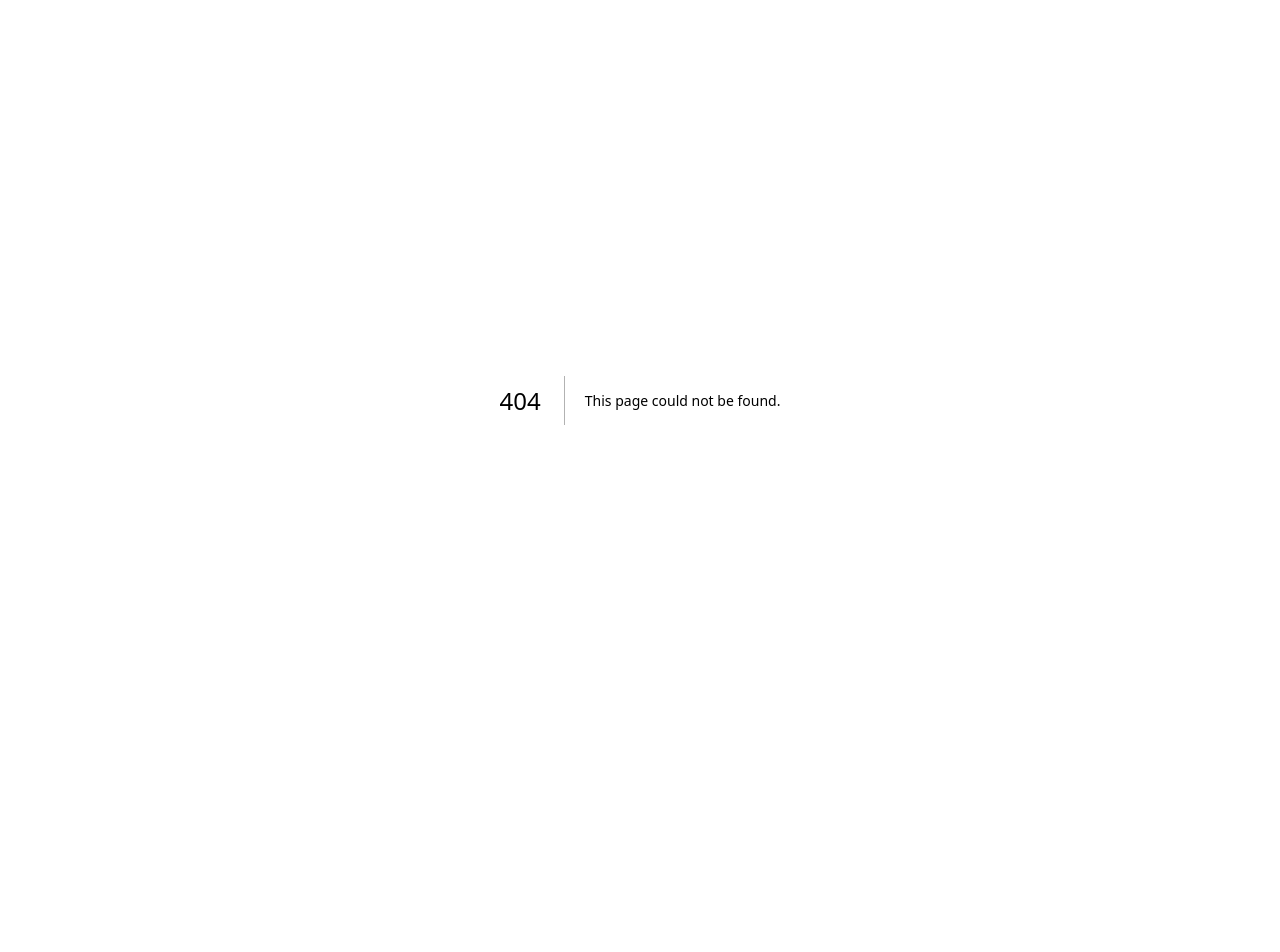
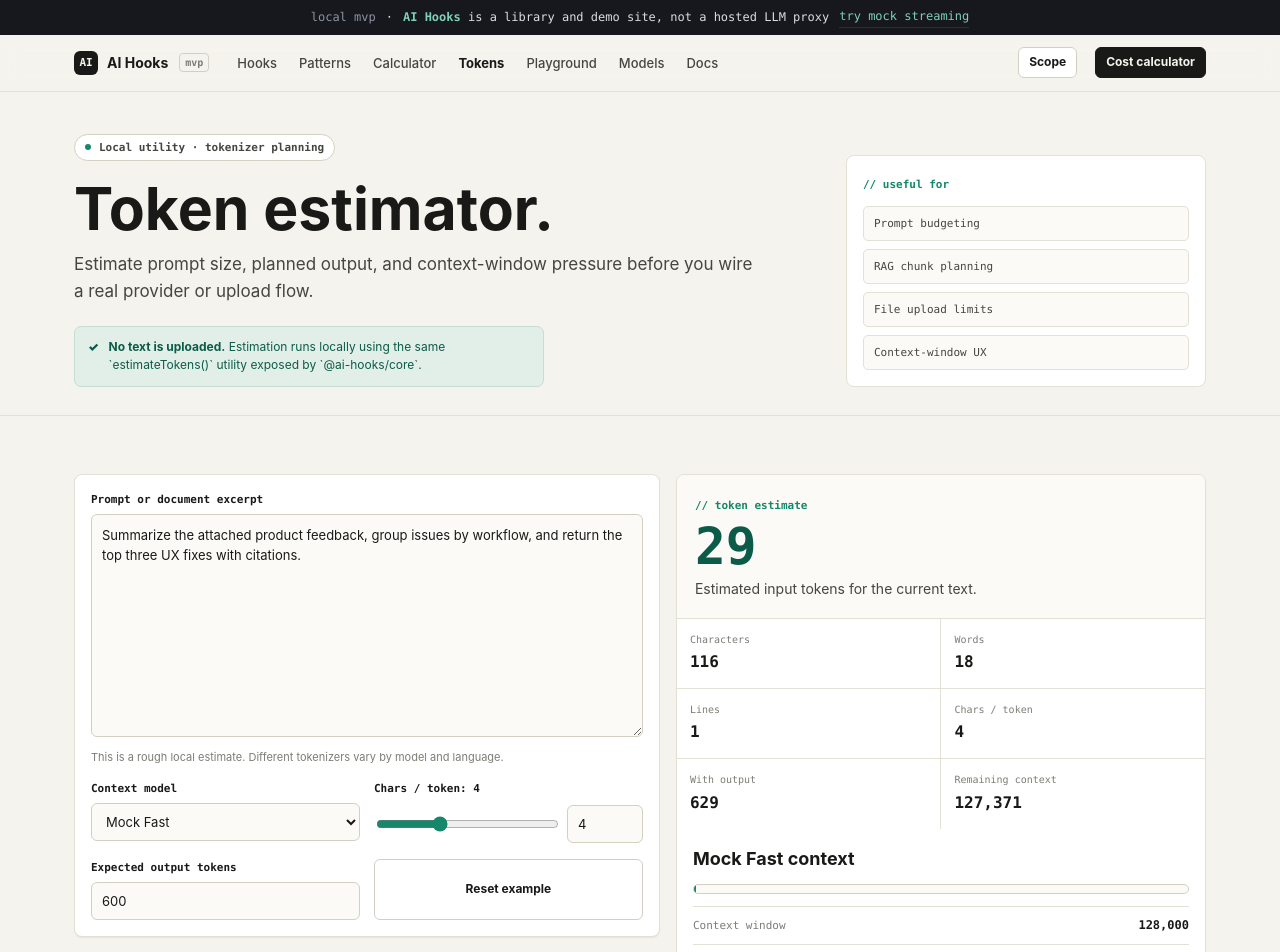
Before and after one commit to DumanTorbayev/ai-hooks, a Next.js app in the folder apps/web/: page /token-estimator in a window 1280 px wide. Before the commit this address had no page. Shown: the top 952 px of the page. Before the commit the page ends 800 px from the top, so only its background shows below. Built offline with nearby package versions, Linux system fonts and the light colour scheme.

Commit message:
feat: add token estimator

```diff
--- a/apps/web/app/globals.css
+++ b/apps/web/app/globals.css
@@ -1640,6 +1640,18 @@ footer h4 {
   padding: 0 10px;
 }
 
+.field input[type="range"] {
+  padding: 0;
+  accent-color: var(--accent);
+}
+
+.range-pair {
+  display: grid;
+  grid-template-columns: minmax(0, 1fr) 76px;
+  gap: 10px;
+  align-items: center;
+}
+
 .field textarea {
   min-height: 150px;
   resize: vertical;
@@ -1740,6 +1752,22 @@ footer h4 {
   color: var(--ink);
   font-family: var(--mono);
   font-size: 12px;
+}
+
+.context-meter {
+  overflow: hidden;
+  height: 10px;
+  margin-bottom: 12px;
+  border: 1px solid var(--line-2);
+  border-radius: 999px;
+  background: var(--surface-2);
+}
+
+.context-meter span {
+  display: block;
+  height: 100%;
+  border-radius: inherit;
+  background: var(--accent);
 }
 
 .pricing-card p {
--- /dev/null
+++ b/apps/web/app/token-estimator/page.tsx
@@ -0,0 +1,62 @@
+import type { Metadata } from "next";
+
+import { SiteFooter } from "@/components/home/site-footer";
+import { SiteHeader } from "@/components/home/site-header";
+import { TopBanner } from "@/components/home/top-banner";
+import { TokenEstimator } from "@/components/token-estimator/token-estimator";
+
+export const metadata: Metadata = {
+  title: "Token Estimator - AI Hooks",
+  description:
+    "Estimate prompt tokens, planned output tokens, and context-window usage locally without sending text to an AI provider.",
+};
+
+export default function TokenEstimatorPage() {
+  return (
+    <>
+      <TopBanner />
+      <SiteHeader active="tokens" />
+      <main>
+        <section className="utility-hero">
+          <div className="wrap utility-grid">
+            <div>
+              <div className="eyebrow">
+                <span className="dot" />
+                Local utility · tokenizer planning
+              </div>
+              <h1 className="utility-head">Token estimator.</h1>
+              <p className="utility-sub">
+                Estimate prompt size, planned output, and context-window pressure before
+                you wire a real provider or upload flow.
+              </p>
+              <div className="notice">
+                <span className="notice-icon">✓</span>
+                <p>
+                  <b>No text is uploaded.</b> Estimation runs locally using the same
+                  `estimateTokens()` utility exposed by `@ai-hooks/core`.
+                </p>
+              </div>
+            </div>
+
+            <div className="utility-summary">
+              <span className="sec-label">// useful for</span>
+              <div className="summary-list">
+                <span>Prompt budgeting</span>
+                <span>RAG chunk planning</span>
+                <span>File upload limits</span>
+                <span>Context-window UX</span>
+              </div>
+            </div>
+          </div>
+        </section>
+
+        <section className="block">
+          <div className="wrap">
+            <TokenEstimator />
+          </div>
+        </section>
+      </main>
+      <SiteFooter />
+    </>
+  );
+}
--- a/apps/web/components/home/site-footer.tsx
+++ b/apps/web/components/home/site-footer.tsx
@@ -18,6 +18,7 @@ export function SiteFooter() {
           <a href="/#hooks">Hooks</a>
           <a href="/#patterns">Patterns</a>
           <a href="/cost-calculator">Cost calculator</a>
+          <a href="/token-estimator">Token estimator</a>
           <a href="/#playground">Playground</a>
           <a href="/#models">Models</a>
         </div>
--- a/apps/web/components/home/site-header.tsx
+++ b/apps/web/components/home/site-header.tsx
@@ -1,5 +1,5 @@
 type SiteHeaderProps = {
-  active?: "home" | "cost";
+  active?: "home" | "cost" | "tokens";
 };
 
 export function SiteHeader({ active = "home" }: SiteHeaderProps) {
@@ -18,6 +18,9 @@ export function SiteHeader({ active = "home" }: SiteHeaderProps) {
           <a className={active === "cost" ? "active" : undefined} href="/cost-calculator">
             Calculator
           </a>
+          <a className={active === "tokens" ? "active" : undefined} href="/token-estimator">
+            Tokens
+          </a>
           <a href="/#playground">Playground</a>
           <a href="/#models">Models</a>
           <a href="/#docs">Docs</a>
--- /dev/null
+++ b/apps/web/components/token-estimator/token-estimator.tsx
@@ -0,0 +1,173 @@
+"use client";
+
+import { listModels } from "@ai-hooks/core/models";
+import { estimateTokens } from "@ai-hooks/core/tokens";
+import { useMemo, useState } from "react";
+
+const models = listModels();
+const sampleText =
+  "Summarize the attached product feedback, group issues by workflow, and return the top three UX fixes with citations.";
+
+export function TokenEstimator() {
+  const [text, setText] = useState(sampleText);
+  const [charsPerToken, setCharsPerToken] = useState(4);
+  const [expectedOutputTokens, setExpectedOutputTokens] = useState(600);
+  const [modelId, setModelId] = useState(models[0]?.id ?? "mock-fast");
+
+  const selectedModel = models.find((model) => model.id === modelId) ?? models[0];
+
+  const stats = useMemo(() => {
+    const inputTokens = estimateTokens({ text, charsPerToken });
+    const characters = text.length;
+    const words = text.trim() ? text.trim().split(/\s+/).length : 0;
+    const lines = text ? text.split(/\r?\n/).length : 0;
+    const totalPlannedTokens = inputTokens + Math.max(expectedOutputTokens, 0);
+    const contextUsed = selectedModel.contextWindow
+      ? (totalPlannedTokens / selectedModel.contextWindow) * 100
+      : 0;
+    const remainingContext = Math.max(selectedModel.contextWindow - totalPlannedTokens, 0);
+
+    return {
+      characters,
+      words,
+      lines,
+      inputTokens,
+      totalPlannedTokens,
+      contextUsed,
+      remainingContext,
+    };
+  }, [charsPerToken, expectedOutputTokens, selectedModel, text]);
+
+  return (
+    <div className="calculator-shell">
+      <div className="calculator-form" aria-label="Token estimator controls">
+        <div className="field full">
+          <label htmlFor="token-text">Prompt or document excerpt</label>
+          <textarea
+            id="token-text"
+            onChange={(event) => setText(event.target.value)}
+            rows={10}
+            value={text}
+          />
+          <span className="field-note">
+            This is a rough local estimate. Different tokenizers vary by model and language.
+          </span>
+        </div>
+
+        <div className="field">
+          <label htmlFor="token-model">Context model</label>
+          <select
+            id="token-model"
+            onChange={(event) => setModelId(event.target.value)}
+            value={modelId}
+          >
+            {models.map((model) => (
+              <option key={model.id} value={model.id}>
+                {model.displayName}
+              </option>
+            ))}
+          </select>
+        </div>
+
+        <div className="field">
+          <label htmlFor="chars-per-token">Chars / token: {charsPerToken}</label>
+          <div className="range-pair">
+            <input
+              id="chars-per-token"
+              max={8}
+              min={2}
+              onChange={(event) => setCharsPerToken(Number(event.target.value))}
+              step={0.25}
+              type="range"
+              value={charsPerToken}
+            />
+            <input
+              aria-label="Chars per token value"
+              max={8}
+              min={2}
+              onChange={(event) => setCharsPerToken(Number(event.target.value))}
+              step={0.25}
+              type="number"
+              value={charsPerToken}
+            />
+          </div>
+        </div>
+
+        <div className="field">
+          <label htmlFor="expected-output">Expected output tokens</label>
+          <input
+            id="expected-output"
+            min={0}
+            onChange={(event) => setExpectedOutputTokens(Number(event.target.value))}
+            type="number"
+            value={expectedOutputTokens}
+          />
+        </div>
+
+        <button
+          className="btn sm"
+          onClick={() => {
+            setText(sampleText);
+            setCharsPerToken(4);
+            setExpectedOutputTokens(600);
+            setModelId(models[0]?.id ?? "mock-fast");
+          }}
+          type="button"
+        >
+          Reset example
+        </button>
+      </div>
+
+      <aside className="calculator-results" aria-label="Token estimate">
+        <div className="result-top">
+          <span className="sec-label">// token estimate</span>
+          <h2>{stats.inputTokens.toLocaleString("en-US")}</h2>
+          <p>Estimated input tokens for the current text.</p>
+        </div>
+
+        <div className="metric-grid">
+          <Metric label="Characters" value={stats.characters.toLocaleString("en-US")} />
+          <Metric label="Words" value={stats.words.toLocaleString("en-US")} />
+          <Metric label="Lines" value={stats.lines.toLocaleString("en-US")} />
+          <Metric label="Chars / token" value={charsPerToken.toLocaleString("en-US")} />
+          <Metric
+            label="With output"
+            value={stats.totalPlannedTokens.toLocaleString("en-US")}
+          />
+          <Metric
+            label="Remaining context"
+            value={stats.remainingContext.toLocaleString("en-US")}
+          />
+        </div>
+
+        <div className="pricing-card">
+          <h3>{selectedModel.displayName} context</h3>
+          <div className="context-meter" aria-label="Context usage">
+            <span style={{ width: `${Math.min(stats.contextUsed, 100)}%` }} />
+          </div>
+          <div className="price-row">
+            <span>Context window</span>
+            <b>{selectedModel.contextWindow.toLocaleString("en-US")}</b>
+          </div>
+          <div className="price-row">
+            <span>Planned usage</span>
+            <b>{stats.contextUsed.toFixed(2)}%</b>
+          </div>
+          <p>
+            Use this before designing prompts, file limits, retrieval chunks, and model
+            comparison pages.
+          </p>
+        </div>
+      </aside>
+    </div>
+  );
+}
+
+function Metric({ label, value }: { label: string; value: string }) {
+  return (
+    <div className="metric">
+      <span>{label}</span>
+      <b>{value}</b>
+    </div>
+  );
+}
```
Also changed, not shown: 2 other files (tests, documents, lock files or other folders).
